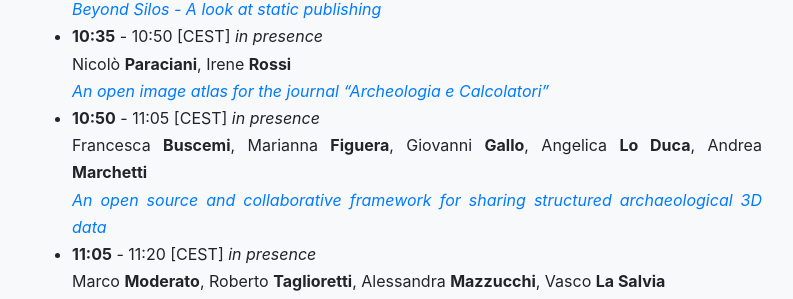
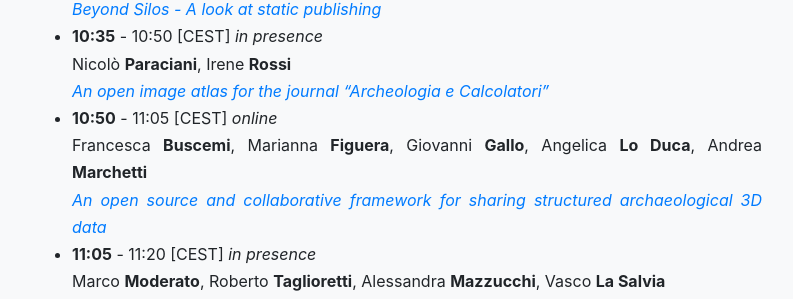
Before and after one commit to archeofoss/archeofoss, a Jekyll site: the page built from 2022/programme.md, in a window 1280 px wide and 900 px high, scrolled down 5371 px. Shown: the part 152-451 px from the top of the window, without its empty margins (243-1036 px from the left). Built offline with Jekyll 4.4.1, drawn with Linux system fonts in a browser that asks for light colours; nearby versions of some CDN libraries.

Commit message:
Buscemi online

```diff
--- a/2022/programme.md
+++ b/2022/programme.md
@@ -198,7 +198,7 @@ Marco **Montanari**, Lorenzo **Gigli**
 - **10:35** - 10:50 [CEST] *in presence*
 Nicolò **Paraciani**, Irene **Rossi**
 [*An open image atlas for the journal "Archeologia e Calcolatori"*](abstracts/oa-e-publishing/paraciani-rossi)
-- **10:50** - 11:05 [CEST] *in presence*
+- **10:50** - 11:05 [CEST] *online*
 Francesca **Buscemi**, Marianna **Figuera**, Giovanni **Gallo**, Angelica **Lo Duca**, Andrea **Marchetti**
 [*An open source and collaborative framework for sharing structured archaeological 3D data*](abstracts/oa-e-publishing/buscemi-et_alii)
 - **11:05** - 11:20 [CEST] *in presence*
```
